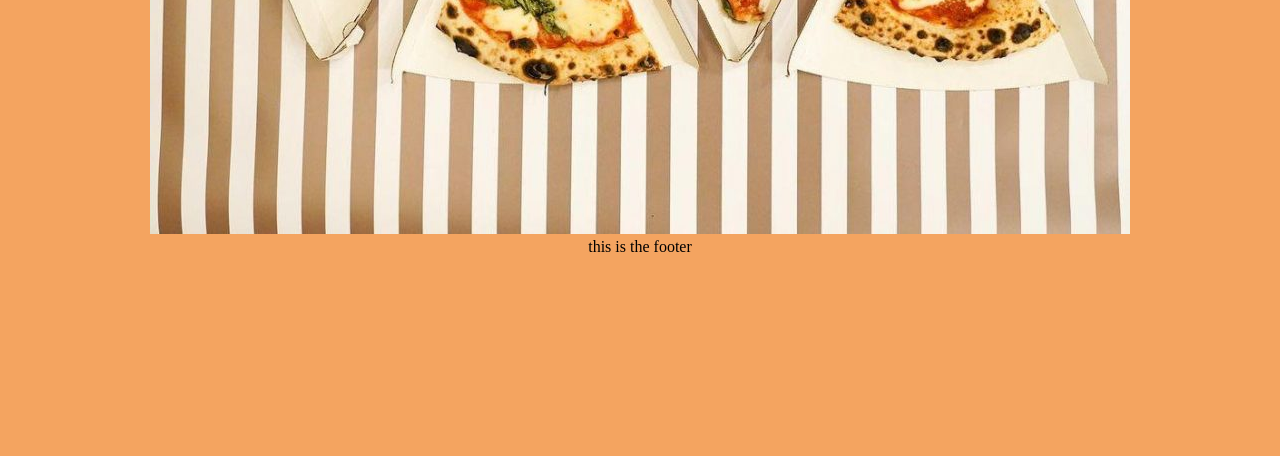
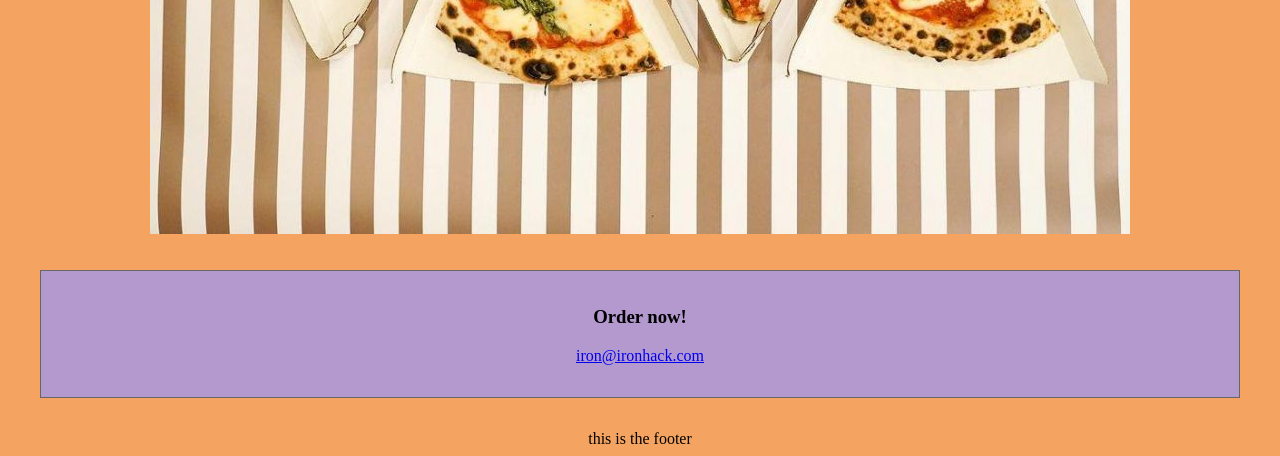
Before and after one commit to E-m-i-l-i-o/loopey-restaurantEmilio, a Node server app: page / in a window 1280 px wide. Shown: the part 583-1039 px from the top of the page. Before the commit the page ends 835 px from the top, so only its background shows below. Run offline with Node 20, Linux system fonts and the light colour scheme.

Commit message:
update banner

```diff
--- a/public/css/main.css
+++ b/public/css/main.css
@@ -14,3 +14,10 @@ nav {
 nav a {
     padding: 0 1rem;
 }
+
+.banner {
+    border: 1px solid #666;
+    background-color: rgb(180, 153, 206);
+    padding: 1rem 0 2rem;
+    margin: 2rem;
+}
--- a/views/home-page.hbs
+++ b/views/home-page.hbs
@@ -2,3 +2,4 @@
         <h1>Welcome to our amazing Restaurant</h1>
 
         <img src="/images/home.jpg" alt="delicious pizzas" />
+   {{> ctaOrderNow}}
--- a/views/partials/ctaOrderNow.hbs
+++ b/views/partials/ctaOrderNow.hbs
@@ -1,5 +1,10 @@
 <div class="banner">
-    <h3>Order now</h3>
+
+    {{#if title}}
+        <h3>Order your {{title}}</h3>
+    {{else}}
+        <h3>Order now!</h3>
+    {{/if}}
 
     <a href="mailto:iron@ironhack.com">iron@ironhack.com</a>
 </div>
--- a/views/product.hbs
+++ b/views/product.hbs
@@ -36,3 +36,5 @@
 
 
         <img src="/images/{{imageFile}}" alt="image still in the oven" />
+
+   {{> ctaOrderNow}}
```
Also changed, not shown: app.js (line endings or trailing spaces).
